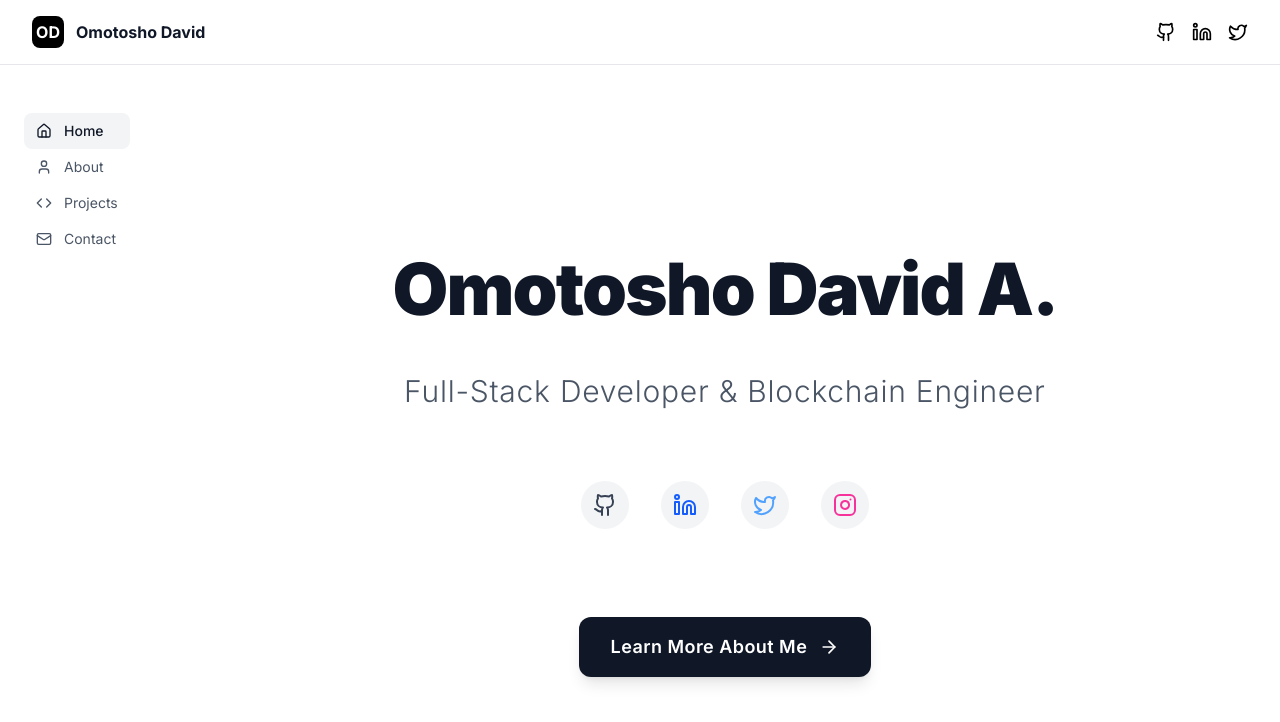
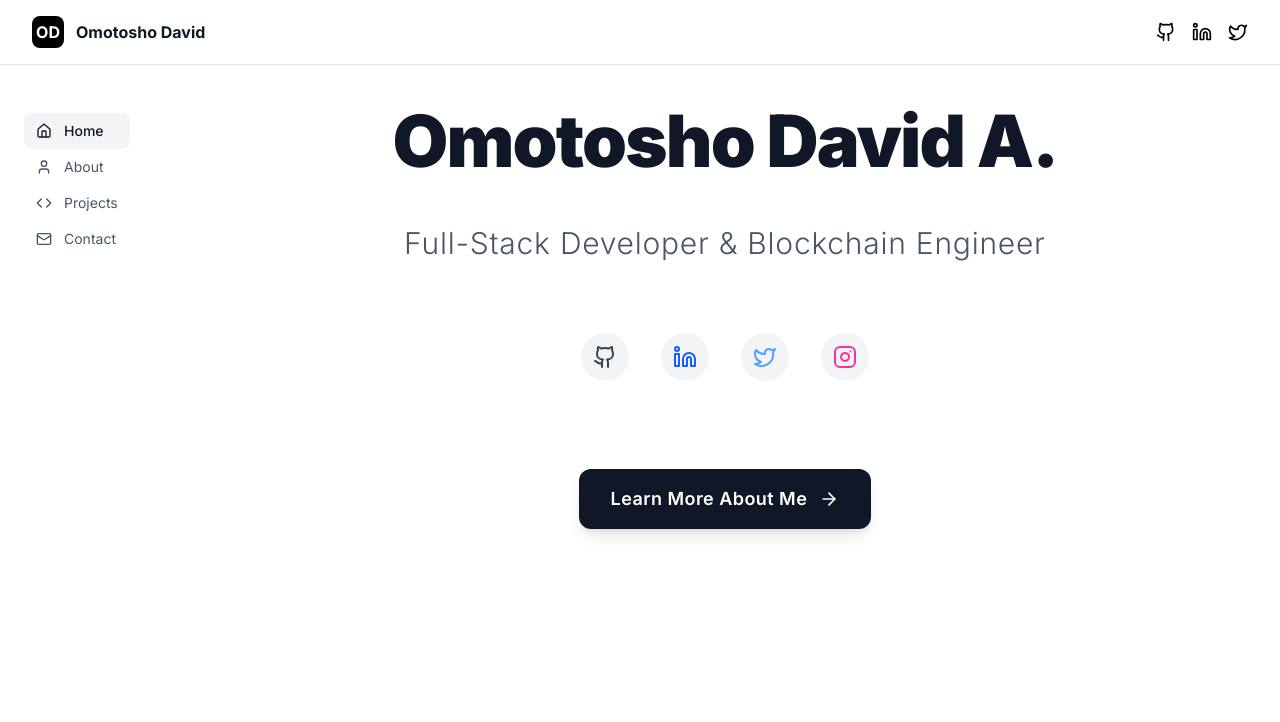
Before and after one commit to O-Midey/Portfolio, a Next.js app: page / in a window 1280 px wide. Shown: the top 722 px of the page. Built offline with nearby package versions, Linux system fonts and the light colour scheme.

Commit message:
Update page.tsxy

```diff
--- a/src/app/page.tsx
+++ b/src/app/page.tsx
@@ -3,9 +3,9 @@ import AnimatedDiv from "./_components/AnimatedDiv";
 
 export default function HomePage() {
   return (
-    <AnimatedDiv className="space-y-16">
+    <AnimatedDiv className="space-y-16 h-screen">
       {/* Hero Section */}
-      <div className="text-center py-20 h-screen flex flex-col items-center justify-center gap-6 px-4 lg:px-8">
+      <div className="text-center py-10 flex flex-col items-center justify-center gap-6 px-4 lg:px-8">
         <h1 className="text-5xl md:text-7xl font-black text-gray-900 mb-6 tracking-tight leading-none">
           Omotosho David A.
         </h1>
```
